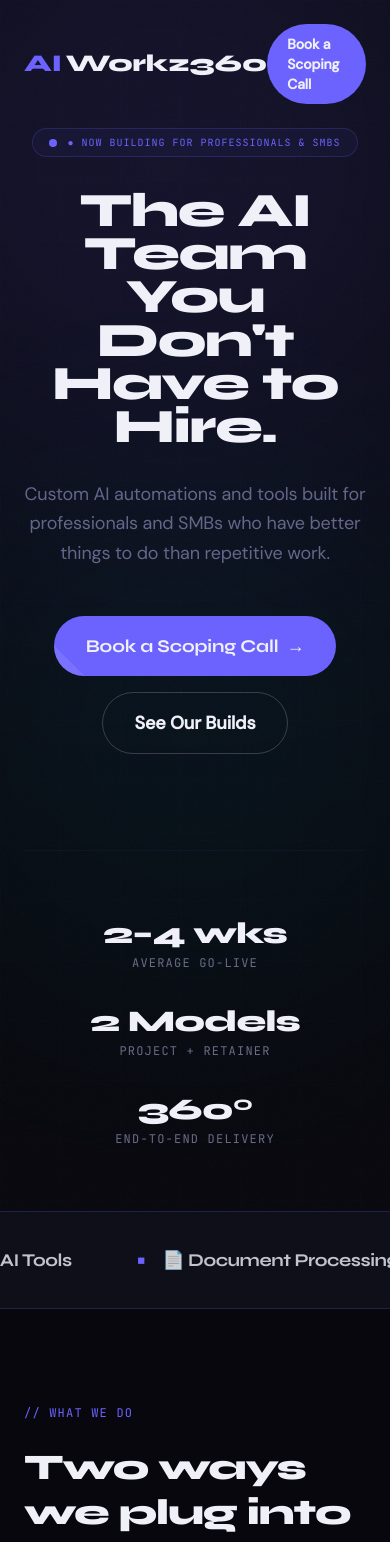
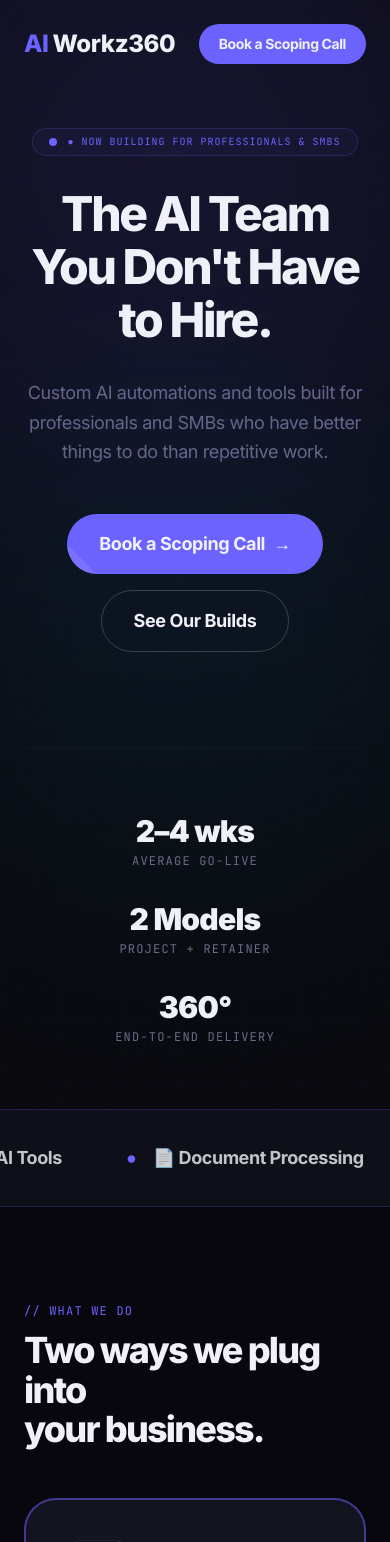
Before and after one commit to ITWorkz360/AIWorkz360-Site-v1, a Next.js app: page / in a window 390 px wide. Shown: the top 1542 px of the page. Built offline with nearby package versions, Linux system fonts and the light colour scheme.

Commit message:
Refactor: implemented high-density typography and narrower layout constraints

```diff
--- a/src/app/globals.css
+++ b/src/app/globals.css
@@ -1,8 +1,8 @@
 @import "tailwindcss";
 
-@theme inline {
-  --font-sans: var(--font-dm-sans);
-  --font-heading: var(--font-syne);
+@theme {
+  --font-sans: var(--font-inter);
+  --font-heading: var(--font-inter);
   --font-mono: var(--font-jetbrains-mono);
 
   --color-bg: #07070D;
@@ -30,23 +30,34 @@
 :root {
   --background: #07070D;
   --foreground: #F0F0F8;
+  --container-max-width: 1080px;
 }
 
 body {
   background: var(--background);
   color: var(--foreground);
-  font-family: var(--font-dm-sans), system-ui, sans-serif;
-  letter-spacing: -0.01em;
+  font-family: var(--font-inter), system-ui, sans-serif;
+  letter-spacing: -0.025em;
+  line-height: 1.4;
   overflow-x: hidden;
 }
 
 h1, h2, h3, h4, h5, h6 {
-  font-family: var(--font-syne), sans-serif;
-  letter-spacing: -0.03em;
+  font-family: var(--font-inter), sans-serif;
+  letter-spacing: -0.05em;
+  font-weight: 800;
+  line-height: 1.1;
+}
+
+.container {
+  max-width: var(--container-max-width);
+  margin-left: auto;
+  margin-right: auto;
 }
 
 .text-gradient {
   background: linear-gradient(to right, #6C63FF, #00D4FF);
+  background-clip: text;
   -webkit-background-clip: text;
   -webkit-text-fill-color: transparent;
 }
--- a/src/app/layout.tsx
+++ b/src/app/layout.tsx
@@ -1,17 +1,10 @@
 import type { Metadata } from "next";
-import { Syne, DM_Sans, JetBrains_Mono } from "next/font/google";
+import { Inter, JetBrains_Mono } from "next/font/google";
 import "./globals.css";
 
-const syne = Syne({
-  variable: "--font-syne",
+const inter = Inter({
+  variable: "--font-inter",
   subsets: ["latin"],
-  weight: ["700", "800"],
-});
-
-const dmSans = DM_Sans({
-  variable: "--font-dm-sans",
-  subsets: ["latin"],
-  weight: ["300", "400", "500"],
 });
 
 const jetbrainsMono = JetBrains_Mono({
@@ -52,9 +45,9 @@ export default function RootLayout({
   return (
     <html
       lang="en"
-      className={`${syne.variable} ${dmSans.variable} ${jetbrainsMono.variable} h-full antialiased scroll-smooth`}
+      className={`${inter.variable} ${jetbrainsMono.variable} h-full antialiased scroll-smooth`}
     >
-      <body className="bg-[#07070D] text-[#F0F0F8] font-body selection:bg-[#6C63FF]/30 selection:text-white">
+      <body className="bg-[#07070D] text-[#F0F0F8] font-sans selection:bg-[#6C63FF]/30 selection:text-white">
         {children}
       </body>
     </html>
--- a/src/components/About.tsx
+++ b/src/components/About.tsx
@@ -22,14 +22,14 @@ export default function About() {
             viewport={{ once: true }}
             className="flex flex-col gap-10"
           >
-            <div className="flex flex-col gap-4">
-              <span className="text-indigo font-mono text-xs tracking-widest uppercase mb-2">// About</span>
-              <h2 className="text-4xl md:text-6xl font-black font-heading leading-tight tracking-[-0.04em]">
+            <div className="flex flex-col gap-3">
+              <span className="text-indigo font-mono text-xs tracking-widest uppercase mb-1">// About</span>
+              <h2 className="text-4xl md:text-6xl font-black font-heading leading-[0.9] tracking-[-0.05em]">
                  Small team. <br /> Sharp builds.
               </h2>
             </div>
 
-            <div className="flex flex-col gap-8 text-muted text-lg md:text-xl leading-relaxed font-body max-w-xl">
+            <div className="flex flex-col gap-6 text-muted text-lg md:text-xl leading-relaxed font-body max-w-lg">
               <p>
                 AIWorkz360 isn't a bloated agency with 50 account managers.
                 We're a focused team of AI builders and systems engineers who ship fast and communicate clearly.
@@ -38,7 +38,7 @@ export default function About() {
                 Our background is in IT, cybersecurity, and managed services —
                 which means we build tools that are not just intelligent, but secure and production-ready from day one.
               </p>
-              <p className="text-white font-bold italic border-l-2 border-indigo pl-6 italic">
+              <p className="text-white font-bold italic border-l-2 border-indigo pl-6">
                 We believe AI shouldn't be a buzzword. <br />
                 It should be in your workflow by next Tuesday.
               </p>
--- a/src/components/Hero.tsx
+++ b/src/components/Hero.tsx
@@ -70,7 +70,7 @@ export default function Hero() {
           initial={{ opacity: 0, y: 30 }}
           animate={{ opacity: 1, y: 0 }}
           transition={{ duration: 0.8, delay: 0.1 }}
-          className="text-white text-5xl md:text-8xl font-black font-heading leading-[0.9] tracking-[-0.05em] mb-8 text-center md:text-left"
+          className="text-white text-5xl md:text-7xl font-black font-heading leading-[0.9] tracking-[-0.06em] mb-8 text-center md:text-left max-w-4xl"
         >
           The AI Team <br className="hidden md:block" />
           You Don't Have <br className="hidden md:block" />
@@ -82,7 +82,7 @@ export default function Hero() {
           initial={{ opacity: 0, y: 20 }}
           animate={{ opacity: 1, y: 0 }}
           transition={{ duration: 0.8, delay: 0.2 }}
-          className="text-muted text-lg md:text-xl max-w-2xl mb-12 text-center md:text-left leading-relaxed contrast-125"
+          className="text-muted text-lg md:text-xl max-w-xl mb-12 text-center md:text-left leading-relaxed contrast-125"
         >
           Custom AI automations and tools built for professionals and SMBs who have better things to do than repetitive work.
         </motion.p>
--- a/src/components/HowItWorks.tsx
+++ b/src/components/HowItWorks.tsx
@@ -12,9 +12,9 @@ export default function HowItWorks() {
   return (
     <section id="how-it-works" className="py-32 relative bg-bg overflow-hidden whitespace-nowrap overflow-x-hidden">
       <div className="container px-6 mx-auto relative z-10">
-        <div className="flex flex-col gap-4 mb-24">
-          <span className="text-indigo font-mono text-xs tracking-widest uppercase mb-2">// How It Works</span>
-          <h2 className="text-4xl md:text-6xl font-black font-heading leading-tight tracking-[-0.04em]">
+        <div className="flex flex-col gap-2 mb-16">
+          <span className="text-indigo font-mono text-xs tracking-widest uppercase mb-1">// How It Works</span>
+          <h2 className="text-4xl md:text-5xl font-black font-heading leading-[0.9] tracking-[-0.05em]">
             From idea to live <br /> in weeks, not months.
           </h2>
         </div>
--- a/src/components/WhatWeDo.tsx
+++ b/src/components/WhatWeDo.tsx
@@ -24,9 +24,9 @@ export default function WhatWeDo() {
   return (
     <section id="services" className="py-24 relative overflow-hidden bg-bg">
       <div className="container px-6 mx-auto relative z-10">
-        <div className="flex flex-col gap-4 mb-16">
-          <span className="text-indigo font-mono text-xs tracking-widest uppercase mb-2">// What We Do</span>
-          <h2 className="text-4xl md:text-6xl font-black font-heading leading-tight tracking-[-0.04em] max-w-2xl">
+        <div className="flex flex-col gap-2 mb-12">
+          <span className="text-indigo font-mono text-xs tracking-widest uppercase mb-1">// What We Do</span>
+          <h2 className="text-4xl md:text-5xl font-black font-heading leading-[0.9] tracking-[-0.05em] max-w-xl">
             Two ways we plug into <br /> your business.
           </h2>
         </div>
```
